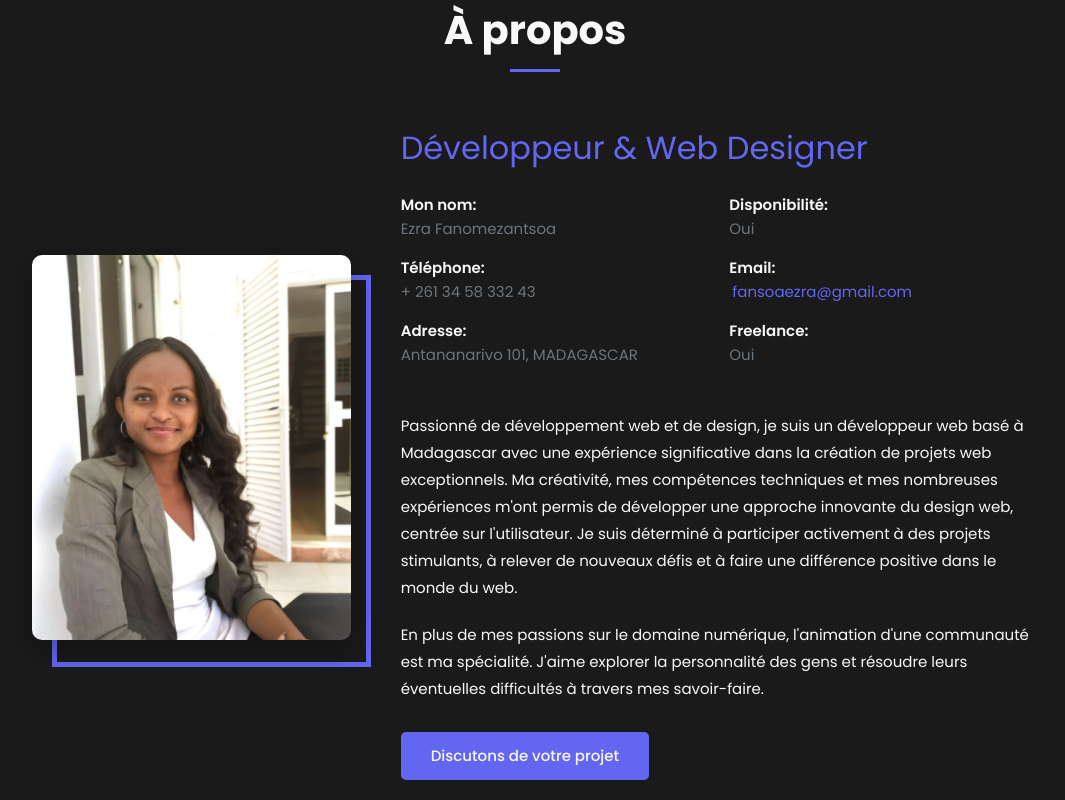
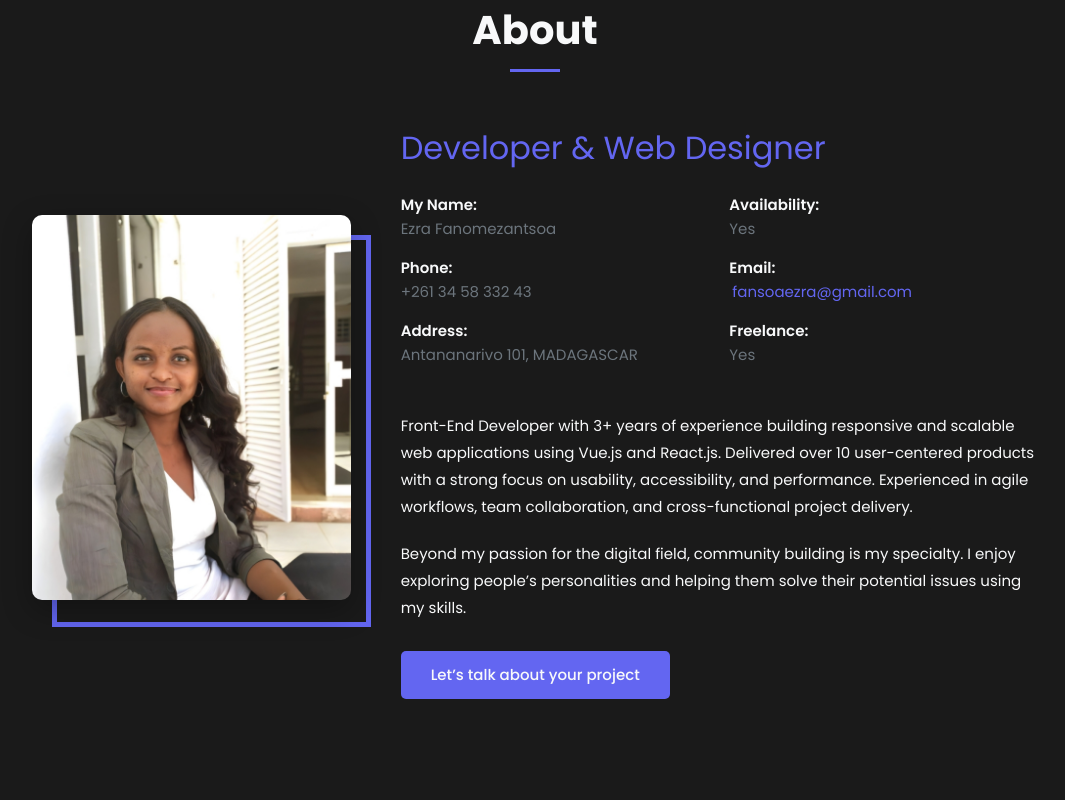
Before and after one commit to Ezdev2/ezdev2, a Vue app: page / in a window 1280 px wide. Shown: the part 960-1760 px from the top of the page, without its empty margins (105-1170 px from the left). Built offline with nearby package versions, Linux system fonts and the light colour scheme.

Commit message:
fix langs

```diff
--- a/src/components/About.vue
+++ b/src/components/About.vue
@@ -2,7 +2,7 @@
   <section id="about" class="about">
     <div class="container">
       <div class="section-title">
-          <h2>À propos</h2>
+        <h2>About</h2>
       </div>
 
       <div class="about-content">
@@ -11,28 +11,28 @@
         </div>
 
         <div class="about-info">
-            <h3>Développeur &amp; Web Designer</h3>
+          <h3>Developer &amp; Web Designer</h3>
 
           <div class="info-grid">
             <div class="info-group">
               <div class="info-item">
-                  <strong>Mon nom:</strong>
+                <strong>My Name:</strong>
                 <span>Ezra Fanomezantsoa</span>
               </div>
               <div class="info-item">
-                  <strong>Téléphone:</strong>
-                  <span>+ 261 34 58 332 43</span>
+                <strong>Phone:</strong>
+                <span>+261 34 58 332 43</span>
               </div>
               <div class="info-item">
-                  <strong>Adresse:</strong>
+                <strong>Address:</strong>
                 <span>Antananarivo 101, MADAGASCAR</span>
               </div>
             </div>
 
             <div class="info-group">
               <div class="info-item">
-                  <strong>Disponibilité:</strong>
-                  <span>Oui</span>
+                <strong>Availability:</strong>
+                <span>Yes</span>
               </div>
               <div class="info-item">
                 <strong>Email:</strong>
@@ -40,29 +40,26 @@
               </div>
               <div class="info-item">
                 <strong>Freelance:</strong>
-                  <span>Oui</span>
+                <span>Yes</span>
               </div>
             </div>
           </div>
 
           <div class="about-description">
             <p>
-                Passionné de développement web et de design, je suis un développeur web basé à Madagascar avec
-                une expérience significative dans la création de projets web exceptionnels. Ma créativité, mes
-                compétences techniques et mes nombreuses expériences m'ont permis de développer une approche
-                innovante du design web, centrée sur l'utilisateur. Je suis déterminé à participer activement à
-                des projets stimulants, à relever de nouveaux défis et à faire une différence positive dans le
-                monde du web.
+              Front-End Developer with 3+ years of experience building responsive and scalable web applications using
+              Vue.js and React.js. Delivered over 10 user-centered products with a strong focus on usability,
+              accessibility, and performance. Experienced in agile workflows, team collaboration, and cross-functional
+              project delivery.
             </p>
             <p>
-                En plus de mes passions sur le domaine numérique, l'animation d'une communauté est ma
-                spécialité. J'aime explorer la personnalité des gens
-                et résoudre leurs éventuelles difficultés à travers mes savoir-faire.
+              Beyond my passion for the digital field, community building is my specialty. I enjoy exploring people’s
+              personalities and helping them solve their potential issues using my skills.
             </p>
           </div>
 
           <div class="cv-download">
-              <a href="#contact" download class="btn">Discutons de votre projet</a>
+            <a href="#contact" download class="btn">Let’s talk about your project</a>
           </div>
         </div>
       </div>
@@ -102,7 +99,7 @@
 .about-img img {
   width: 100%;
   border-radius: 10px;
-    box-shadow: 0 10px 30px rgba(0,0,0,0.3);
+  box-shadow: 0 10px 30px rgba(0, 0, 0, 0.3);
 }
 
 .about-info h3 {
--- a/src/components/Contact.vue
+++ b/src/components/Contact.vue
@@ -3,14 +3,14 @@
     <div class="container">
       <div class="section-title">
         <h2>Contact</h2>
-        <p>Prêt à donner vie à votre projet numérique ?</p>
+        <p>Ready to bring your digital project to life ?</p>
       </div>
 
       <p class="intro">
-        Besoin d'un site web professionnel ou d'aide pour concrétiser votre projet numérique ? <br>
-        Je suis là pour vous aider à transformer vos idées en réalité. <br>
-        Laissez-moi un message ci-dessous et je vous répondrai dans les plus brefs délais.
-        Ensemble, faisons de votre vision une réussite en ligne !
+        Need a professional website or help making your digital project a reality? <br>
+        I'm here to help you turn your ideas into reality. <br>
+        Leave me a message below and I'll get back to you as soon as possible.
+        Together, let's turn your vision into online success!
       </p>
 
       <div class="contact-content">
@@ -18,17 +18,17 @@
         <div class="form-container">
           <form @submit.prevent="handleSubmit" action="https://formspree.io/f/mayravnq" method="POST">
             <div class="form-row">
-              <input type="text" name="first-name" placeholder="Nom" v-model="form.firstName" required />
-              <input type="text" name="last-name" placeholder="Prénom" v-model="form.lastName" required />
+              <input type="text" name="first-name" placeholder="Last Name" v-model="form.firstName" required />
+              <input type="text" name="last-name" placeholder="First Name" v-model="form.lastName" required />
             </div>
             <div class="form-row">
               <input type="email" name="email" placeholder="Email" v-model="form.email" required />
             </div>
             <div class="form-row">
-              <textarea name="message" rows="7" placeholder="Votre message" v-model="form.message" required></textarea>
+              <textarea name="message" rows="7" placeholder="Your message" v-model="form.message" required></textarea>
             </div>
             <div class="form-row">
-              <input type="submit" value="Envoyer" class="submit-btn" />
+              <input type="submit" value="Send" class="submit-btn" />
             </div>
           </form>
         </div>
@@ -37,17 +37,17 @@
         <div class="info-container">
           <div class="info-box">
             <i class="bx bx-envelope"></i>
-            <h3>Adresse e-mail</h3>
+            <h3>Email Address</h3>
             <p><a href="mailto:fansoaezra@gmail.com">fansoaezra@gmail.com</a></p>
           </div>
           <div class="info-box">
             <i class="bx bx-phone-call"></i>
-            <h3>Téléphone</h3>
+            <h3>Phone</h3>
             <p>+261 34 58 332 43</p>
           </div>
           <div class="info-box">
             <i class="bx bx-share-alt"></i>
-            <h3>Réseaux sociaux</h3>
+            <h3>Social Media</h3>
             <div class="social-links">
               <a href="https://github.com/Ezdev2"><i class="bi bi-github"></i></a>
               <a href="https://www.facebook.com/profile.php?id=100009140898267"><i class="bi bi-facebook"></i></a>
--- a/src/components/Portfolio.vue
+++ b/src/components/Portfolio.vue
@@ -3,7 +3,7 @@
       <div class="container">
         <div class="section-title">
           <h2>Portfolio</h2>
-          <p>Mes réalisations</p>
+          <p>My works</p>
         </div>
 
         <div class="portfolio-filter">
@@ -52,8 +52,8 @@
       return {
         currentFilter: 'all',
         filters: [
-          { id: 'all', name: 'Tout' },
-          { id: 'web', name: 'Site web & Web app' },
+          { id: 'all', name: 'All' },
+          { id: 'web', name: 'Web & App' },
           { id: 'app', name: 'App' },
           { id: 'design', name: 'Design & logo' }
         ],
--- a/src/components/Resume.vue
+++ b/src/components/Resume.vue
@@ -2,10 +2,10 @@
   <section id="resume" class="resume">
     <div class="container">
         <div class="section-title text-center">
-            <h2>Mon CV</h2>
-            <a href="../assets/Ezra_Fanomezantsoa_Fr.pdf" class="btn-download">
+            <h2>Curriculum vitæ</h2>
+            <a href="../assets/EZRA_FANOMEZANTSOA_CV.pdf" class="btn-download">
                 <i class="bi bi-download"></i>
-                Télécharger
+                Download CV
             </a>
         </div>
 
```
Also changed, not shown: 1 other file (tests, documents, lock files or other folders). Lines whose indentation alone changed are shown as unchanged.
